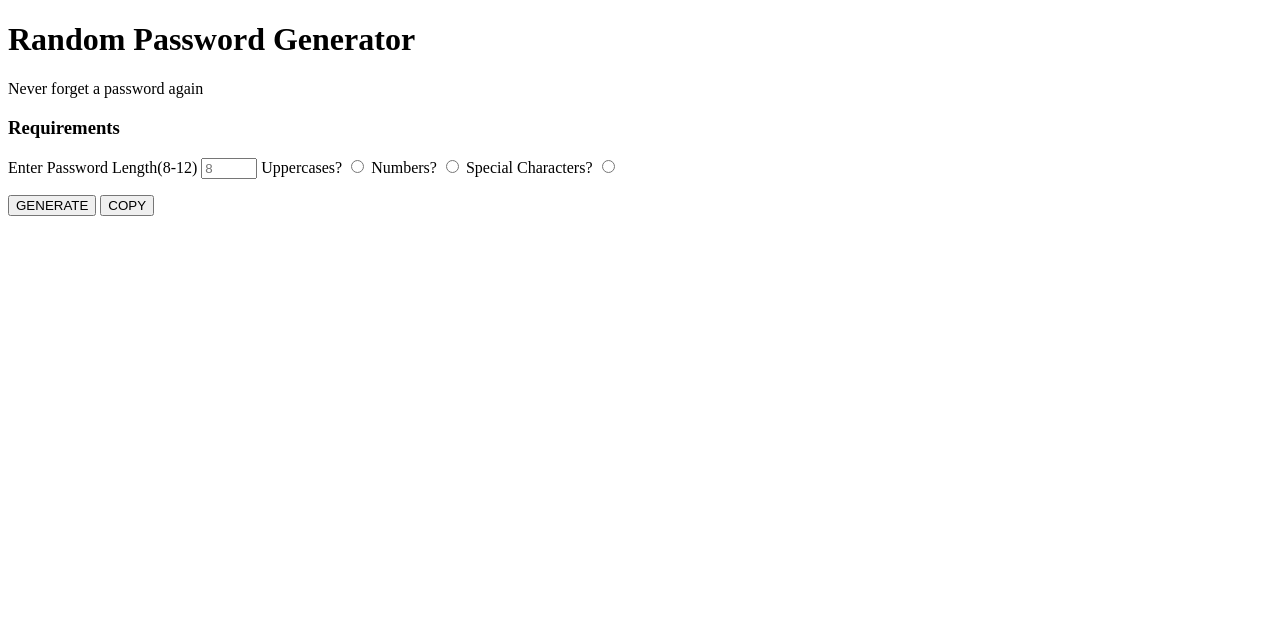
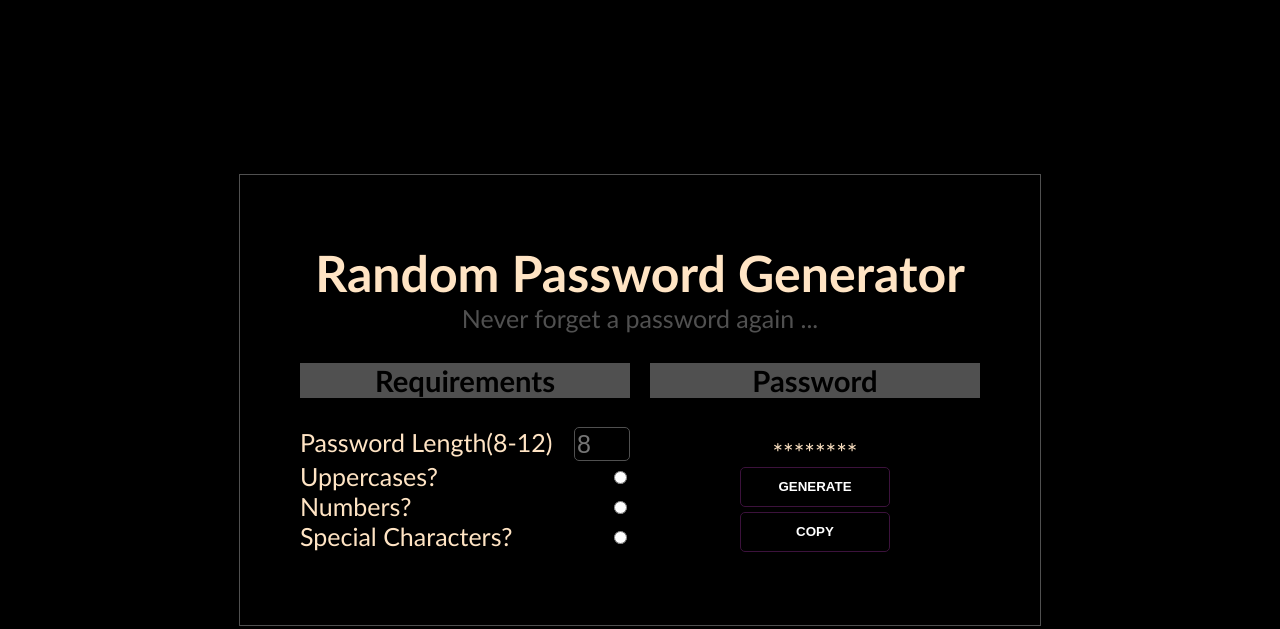
Before and after one commit to accdev1694/random-password-generator, a plain HTML site: page index.html in a window 1280 px wide. Drawn offline with Linux system fonts and the light colour scheme.

Commit message:
add styling to layout

```diff
--- /dev/null
+++ b/assets/style/style.css
@@ -0,0 +1,105 @@
+body,
+html {
+  margin: 0;
+  display: flex;
+  justify-content: center;
+  align-items: center;
+  height: 100vh;
+  background-color: black;
+  color: bisque;
+  font-size: 25px;
+  font-family: "Gill Sans", "Gill Sans MT", Calibri, "Trebuchet MS", sans-serif;
+}
+
+p {
+  color: rgb(80, 80, 80);
+}
+
+h1,
+p {
+  margin: 0;
+  text-align: center;
+}
+
+h3 {
+  background: rgb(80, 80, 80);
+  width: 100%;
+  text-align: center;
+  color: black;
+}
+
+.container {
+  display: flex;
+  flex-direction: column;
+  justify-content: center;
+  width: 700px;
+  height: 350px;
+  border: solid 1px rgb(80, 80, 80);
+  padding: 50px;
+}
+.main {
+  display: flex;
+  justify-content: space-between;
+}
+
+#form-req {
+  display: flex;
+  flex-direction: column;
+  text-align: center;
+  width: 50%;
+  padding: 0 10px;
+  /* margin: 0 60px; */
+}
+.results {
+  /* width: 50%; */
+  display: flex;
+  flex-direction: column;
+  justify-content: space-between;
+  align-items: center;
+  padding: 0 10px;
+  width: 50%;
+}
+
+.btns {
+  display: flex;
+  flex-direction: column;
+}
+button {
+  width: 150px;
+  height: 40px;
+  margin-bottom: 5px;
+  cursor: pointer;
+  background: none;
+  color: white;
+  font-weight: bold;
+  border: rgb(60, 18, 60) solid 1px;
+  border-radius: 5px;
+}
+
+button:hover {
+  background: linear-gradient(rgb(80, 80, 80), rgb(60, 18, 60));
+  border: none;
+}
+
+button:active {
+  background: linear-gradient(rgb(139, 139, 139), rgb(99, 29, 99));
+  border: none;
+}
+#length {
+  color: white;
+  font-size: inherit;
+  width: 50px;
+  line-height: 30px;
+  background: none;
+  border: rgb(80, 80, 80) solid 1px;
+  border-radius: 5px;
+}
+
+.field {
+  display: flex;
+  justify-content: space-between;
+}
+#password {
+  color: inherit;
+  padding-top: 10px;
+}
--- a/index.html
+++ b/index.html
@@ -4,16 +4,18 @@
     <meta charset="UTF-8" />
     <meta name="viewport" content="width=device-width, initial-scale=1.0" />
     <title>Random Password Generator</title>
+    <link rel="stylesheet" href="./assets/style/style.css" />
   </head>
   <body>
     <div class="container">
       <h1>Random Password Generator</h1>
-      <p>Never forget a password again</p>
+      <p>Never forget a password again ...</p>
 
       <div class="main">
-        <form>
+        <form id="form-req">
           <h3>Requirements</h3>
-          <label for="length">Enter Password Length(8-12)</label>
+          <div class="field">
+            <label for="length">Password Length(8-12)</label>
             <input
               type="number"
               id="length"
@@ -22,23 +24,31 @@
               required
               placeholder="8"
             />
+          </div>
 
+          <div class="field">
             <label for="upper">Uppercases?</label>
             <input type="radio" id="upper" />
-
+          </div>
+          <div class="field">
             <label for="numbers">Numbers?</label>
             <input type="radio" id="numbers" />
-
+          </div>
+          <div class="field">
             <label for="special">Special Characters?</label>
             <input type="radio" id="special" />
+          </div>
         </form>
 
         <div class="results">
-          <p id="password"></p>
+          <h3>Password</h3>
+          <p id="password">********</p>
+          <div class="btns">
             <button id="generate">GENERATE</button>
             <button id="copy">COPY</button>
           </div>
         </div>
       </div>
+    </div>
   </body>
 </html>
```
Also changed, not shown: assets/scripts/script.js (added). Lines whose indentation alone changed are shown as unchanged.
